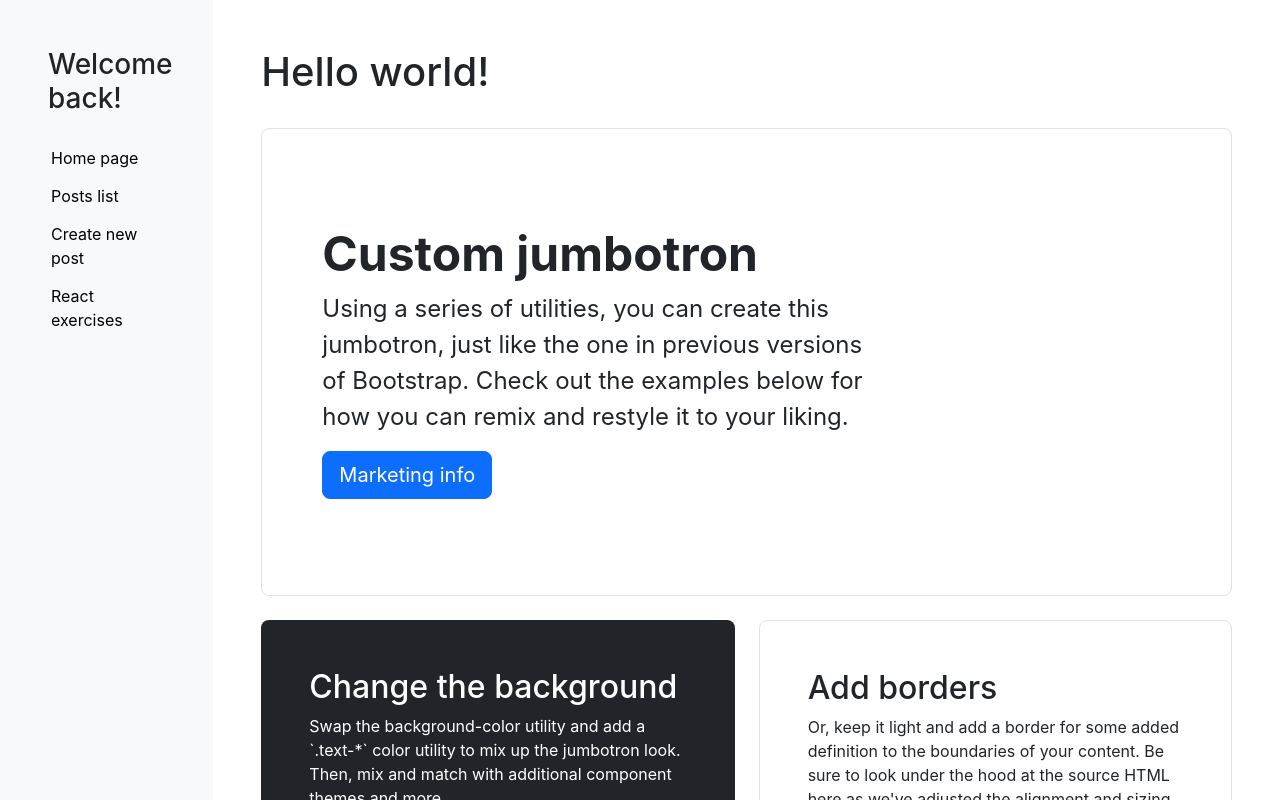
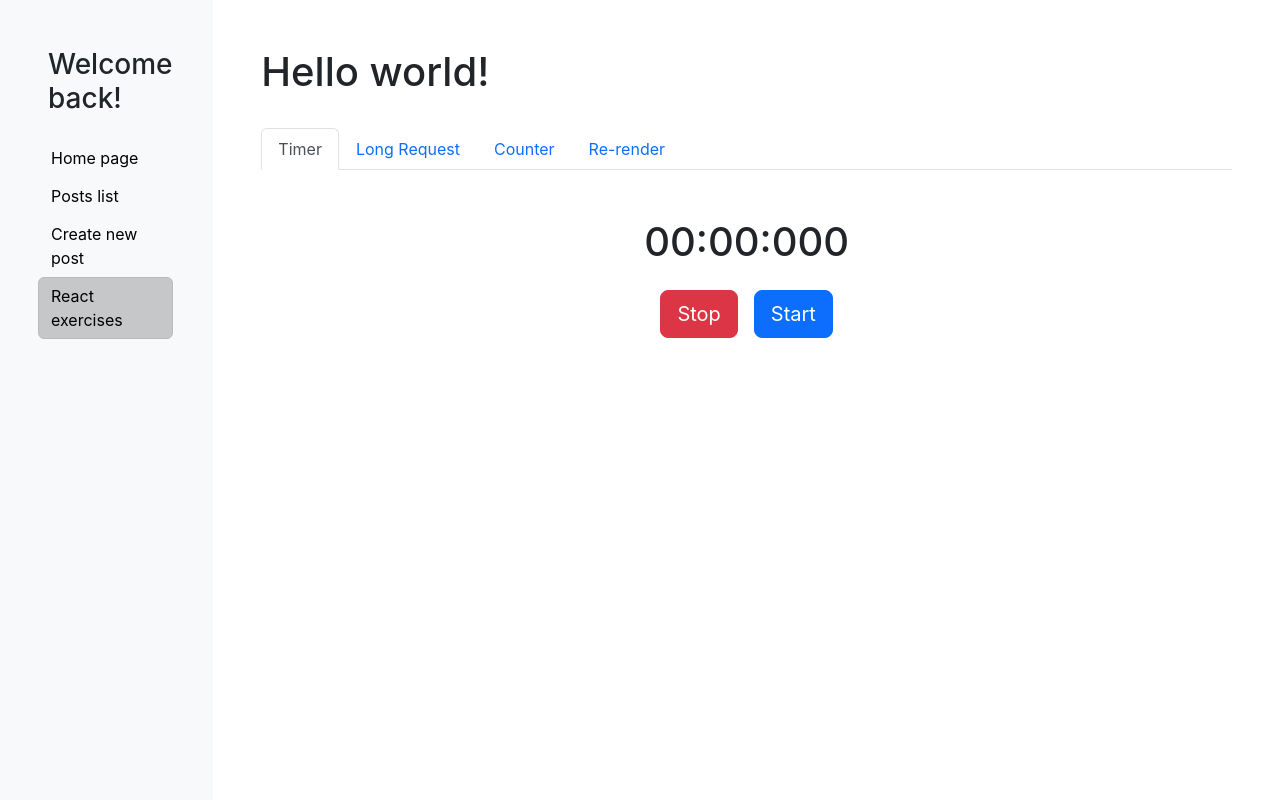
Before and after one commit to iMykhailychenko/goit-59-fs, a React (Create React App) app: page /goit-59-fs/exercises/timer in a window 1280 px wide. Shown: the top 800 px of the page. Built offline with nearby package versions, Linux system fonts and the light colour scheme.

Commit message:
lesson-9

```diff
--- a/package.json
+++ b/package.json
@@ -15,6 +15,7 @@
     "react": "^18.2.0",
     "react-confetti": "^6.1.0",
     "react-dom": "^18.2.0",
+    "react-router-dom": "^6.6.2",
     "react-scripts": "5.0.1",
     "react-toastify": "^9.1.1",
     "web-vitals": "^2.1.4"
--- a/src/App.jsx
+++ b/src/App.jsx
@@ -1,32 +1,49 @@
+import { useEffect } from 'react';
+import { BrowserRouter, Routes, Route, Navigate } from 'react-router-dom';
+
 import { Header } from './components/Layout/Header/Header';
 import { Layout } from './components/Layout/Layout';
-// import CounterPage from './pages/ExercisesPage/CounterPage/CounterPage';
-// import ExercisesPage from './pages/ExercisesPage/ExercisesPage';
-// import LongRequestPage from './pages/ExercisesPage/LongRequestPage/LongRequestPage';
-// import RerenderPage from './pages/ExercisesPage/RerenderPage/RerenderPage';
-// import TimerPage from './pages/ExercisesPage/TimerPage/TimerPage';
+import CounterPage from './pages/ExercisesPage/CounterPage/CounterPage';
+import ExercisesPage from './pages/ExercisesPage/ExercisesPage';
+import LongRequestPage from './pages/ExercisesPage/LongRequestPage/LongRequestPage';
+import RerenderPage from './pages/ExercisesPage/RerenderPage/RerenderPage';
+import TimerPage from './pages/ExercisesPage/TimerPage/TimerPage';
 import HomePage from './pages/HomePage/HomePage';
-// import NewPostPage from './pages/NewPostPage/NewPostPage';
-// import NotFoundPage from './pages/NotFoundPage/NotFoundPage';
-// import PostsListPage from './pages/PostsListPage/PostsListPage';
-// import SinglePostPage from './pages/SinglePostPage/SinglePostPage';
+import NewPostPage from './pages/NewPostPage/NewPostPage';
+import NotFoundPage from './pages/NotFoundPage/NotFoundPage';
+import PostsListPage from './pages/PostsListPage/PostsListPage';
+import CommentsPage from './pages/SinglePostPage/CommentsPage/CommentsPage';
+import SinglePostPage from './pages/SinglePostPage/SinglePostPage';
 
 export const App = () => {
   return (
-    <Layout>
-      <Header title="Hello world!" />
+    <BrowserRouter basename="goit-59-fs">
+      <Layout>
+        <Header title="Hello world!" />
 
-      <HomePage />
-      {/* <PostsListPage /> */}
-      {/* <SinglePostPage /> */}
-      {/* <NotFoundPage /> */}
-      {/* <NewPostPage /> */}
+        <Routes>
+          <Route path="" element={<HomePage />} />
 
-      {/* <ExercisesPage /> */}
-      {/* <CounterPage /> */}
-      {/* <LongRequestPage /> */}
-      {/* <RerenderPage /> */}
-      {/* <TimerPage /> */}
-    </Layout>
+          <Route path="/posts" element={<PostsListPage />} />
+
+          <Route path="/posts/:postId" element={<SinglePostPage />}>
+            <Route path="comments" element={<CommentsPage />} />
+          </Route>
+
+          <Route path="/new-post" element={<NewPostPage />} />
+
+          <Route path="/exercises" element={<ExercisesPage />}>
+            <Route index element={<Navigate to="timer" />} />
+
+            <Route path="timer" element={<TimerPage />} />
+            <Route path="long-request" element={<LongRequestPage />} />
+            <Route path="counter" element={<CounterPage />} />
+            <Route path="re-render" element={<RerenderPage />} />
+          </Route>
+
+          <Route path="*" element={<NotFoundPage />} />
+        </Routes>
+      </Layout>
+    </BrowserRouter>
   );
 };
--- a/src/components/Layout/Sidebar/Navigation/Navigation.jsx
+++ b/src/components/Layout/Sidebar/Navigation/Navigation.jsx
@@ -1,21 +1,30 @@
+import { NavLink } from 'react-router-dom';
+
+const getActiveClassName = ({ isActive }) => {
+  return isActive ? 'btn nav-btn btn-light active' : 'btn nav-btn btn-light';
+};
+
 export const Navigation = () => {
   return (
     <div className="d-flex flex-column justify-content-between h-100">
       <div className="d-flex flex-column justify-content-between">
         <h2 className="h3 mb-4">Welcome back!</h2>
 
-        <a href="/" className="btn nav-btn btn-light">
+        <NavLink to="" className={getActiveClassName}>
           Home page
-        </a>
-        <a href="/posts" className="btn nav-btn btn-light">
+        </NavLink>
+
+        <NavLink to="posts" className={getActiveClassName}>
           Posts list
-        </a>
-        <a href="/new-post" className="btn nav-btn btn-light">
+        </NavLink>
+
+        <NavLink to="new-post" className={getActiveClassName}>
           Create new post
-        </a>
-        <a href="/exercises" className="btn nav-btn btn-light">
+        </NavLink>
+
+        <NavLink to="exercises" className={getActiveClassName}>
           React exercises
-        </a>
+        </NavLink>
       </div>
     </div>
   );
--- a/src/components/Posts/PostsItem.jsx
+++ b/src/components/Posts/PostsItem.jsx
@@ -1,5 +1,6 @@
 import axios from 'axios';
 import formatDistanceToNow from 'date-fns/formatDistanceToNow';
+import { Link } from 'react-router-dom';
 import { toast } from 'react-toastify';
 
 import { cutString } from '../../helpers/cut-string';
@@ -43,9 +44,9 @@ export const PostsItem = ({ post }) => {
               Delete post
             </button>
 
-            <a href={`/posts/${post.id}`} className="btn btn-primary ms-3">
+            <Link to={`${post.id}`} className="btn btn-primary ms-3">
               Read post
-            </a>
+            </Link>
           </div>
         </div>
       </div>
--- a/src/pages/ExercisesPage/ExercisesPage.jsx
+++ b/src/pages/ExercisesPage/ExercisesPage.jsx
@@ -1,31 +1,35 @@
+import { NavLink, Outlet } from 'react-router-dom';
+
 const ExercisesPage = () => {
   return (
     <>
       <ul className="nav nav-tabs mb-5">
         <li className="nav-item">
-          <a className="nav-link" to="/exercises/timer">
+          <NavLink className="nav-link" to="timer">
             Timer
-          </a>
+          </NavLink>
         </li>
 
         <li className="nav-item">
-          <a className="nav-link" to="/exercises/long-request">
-            Cancel Request
-          </a>
+          <NavLink className="nav-link" to="long-request">
+            Long Request
+          </NavLink>
         </li>
 
         <li className="nav-item">
-          <a className="nav-link" to="/exercises/counter">
+          <NavLink className="nav-link" to="counter">
             Counter
-          </a>
+          </NavLink>
         </li>
 
         <li className="nav-item">
-          <a className="nav-link" to="/exercises/re-render">
+          <NavLink className="nav-link" to="re-render">
             Re-render
-          </a>
+          </NavLink>
         </li>
       </ul>
+
+      <Outlet />
     </>
   );
 };
--- a/src/pages/NotFoundPage/NotFoundPage.jsx
+++ b/src/pages/NotFoundPage/NotFoundPage.jsx
@@ -1,3 +1,5 @@
+import { Link } from 'react-router-dom';
+
 import image from './pulp-fiction-john-travolta.gif';
 
 const NotFoundPage = () => {
@@ -6,9 +8,9 @@ const NotFoundPage = () => {
       <img src={image} alt="not found" style={{ width: 300 }} />
       <p className="my-3">Opsss! This page doesn&apos;t exist</p>
 
-      <a href="/" className="btn btn-primary">
+      <Link to="" className="btn btn-primary">
         Open home page
-      </a>
+      </Link>
     </div>
   );
 };
--- a/src/pages/SinglePostPage/CommentsPage/CommentForm/CommentForm.jsx
+++ b/src/pages/SinglePostPage/CommentsPage/CommentForm/CommentForm.jsx
@@ -2,7 +2,6 @@ import { useState } from 'react';
 
 import classNames from 'classnames';
 import { toast } from 'react-toastify';
-import { createNewCommentService } from 'services/comments.service';
 
 export const CommentForm = ({ setComments }) => {
   // TODO change to dynamic value
@@ -23,16 +22,16 @@ export const CommentForm = ({ setComments }) => {
     }
 
     setIsLoading(true);
-    createNewCommentService(postId, { content })
-      .then(data => {
-        toast.success('You have successfully created a new comment!');
-        setComments(prev => ({ ...prev, data: [data, ...prev.data] }));
-        handleReset();
-      })
-      .catch(() => {
-        toast.error('Something went wrong!');
-      })
-      .finally(() => setIsLoading(false));
+    // createNewCommentService(postId, { content })
+    //   .then(data => {
+    //     toast.success('You have successfully created a new comment!');
+    //     setComments(prev => ({ ...prev, data: [data, ...prev.data] }));
+    //     handleReset();
+    //   })
+    //   .catch(() => {
+    //     toast.error('Something went wrong!');
+    //   })
+    //   .finally(() => setIsLoading(false));
   };
 
   return (
@@ -48,7 +47,13 @@ export const CommentForm = ({ setComments }) => {
         />
       </label>
 
-      <button type="submit" className={classNames('btn btn-primary my-2', isLoading ? 'disabled' : '')}>
+      <button
+        type="submit"
+        className={classNames(
+          'btn btn-primary my-2',
+          isLoading ? 'disabled' : '',
+        )}
+      >
         {isLoading && <span className="spinner-grow spinner-grow-sm mr-2" />}
         Submit
       </button>
--- a/src/pages/SinglePostPage/CommentsPage/CommentList/CommentList.jsx
+++ b/src/pages/SinglePostPage/CommentsPage/CommentList/CommentList.jsx
@@ -1,18 +1,19 @@
 import { useCallback, useEffect, useState } from 'react';
 
 import axios from 'axios';
+import { useParams } from 'react-router-dom';
 import { formatDistance } from 'date-fns';
 import { toast } from 'react-toastify';
 
 export const CommentList = ({ comments, setComments }) => {
   // TODO change to dynamic value
-  const postId = 10;
+  const { postId } = useParams();
 
   const [isLoading, setIsLoading] = useState(true);
 
   const fetchComments = useCallback(() => {
-    axios
-      .get(`http://70.34.201.18:8000/posts/${postId}/comments`)
+    return axios
+      .get(`http://70.34.201.18:8080/posts/${postId}/comments`)
       .then(setComments)
       .catch(() => {
         toast.error('Something went wrong!');
--- a/src/pages/SinglePostPage/SinglePostPage.jsx
+++ b/src/pages/SinglePostPage/SinglePostPage.jsx
@@ -1,13 +1,15 @@
 import { useEffect, useState } from 'react';
 
 import axios from 'axios';
+import { useParams, Link, Outlet } from 'react-router-dom';
 import { toast } from 'react-toastify';
 
 import { Loader } from '../../components/Loader/Loader';
 
 const SinglePostPage = () => {
   // TODO change to dynamic value
-  const postId = 10;
+  // const postId = 10;
+  const { postId } = useParams();
 
   const [post, setPost] = useState(null);
   const [isLoading, setIsLoading] = useState(true);
@@ -46,9 +48,11 @@ const SinglePostPage = () => {
           }}
         />
 
-        <a href={`/posts/${postId}/comments`} className="btn btn-primary my-4">
+        <Link to="comments" className="btn btn-primary my-4">
           Vew post comments
-        </a>
+        </Link>
+
+        <Outlet />
       </>
     )
   );
```
Also changed, not shown: src/pages/PostsListPage/PostsListPage.jsx (+12 -0 lines), 1 other file (tests, documents, lock files or other folders).
